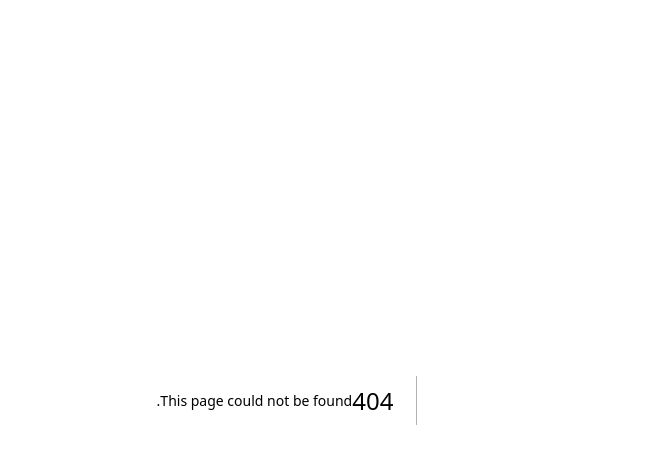
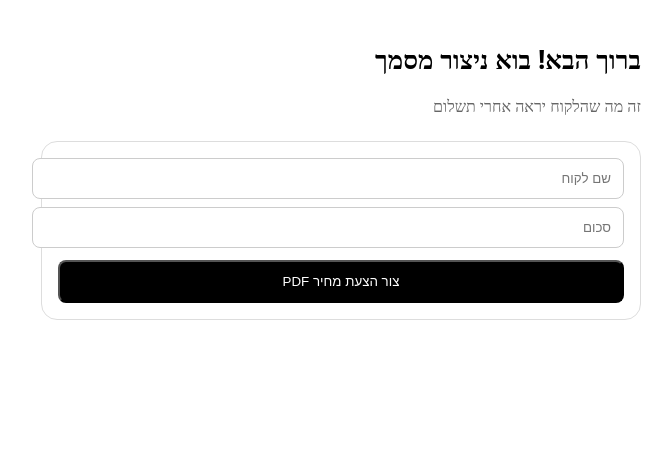
Before and after one commit to Yzerah/Bizbot-ai, a Next.js app: page /dashboard in a window 1280 px wide. Before the commit this address had no page. Shown: the top 464 px of the page, without its empty margins (385-1057 px from the left). Built offline with nearby package versions, Linux system fonts and the light colour scheme.

Commit message:
Create app/dashboard/page.tsx

```diff
--- /dev/null
+++ b/app/dashboard/page.tsx
@@ -0,0 +1,14 @@
+'use client'
+export default function Dashboard(){
+ return(
+  <main dir="rtl" style={{padding:24,maxWidth:600,margin:'0 auto',fontFamily:'system-ui'}}>
+   <h1 style={{fontSize:26,fontWeight:900}}>ברוך הבא! בוא ניצור מסמך</h1>
+   <p style={{color:'#666'}}>זה מה שהלקוח יראה אחרי תשלום</p>
+   <div style={{marginTop:24,border:'1px solid #ddd',borderRadius:16,padding:16}}>
+     <input placeholder="שם לקוח" style={{width:'100%',padding:12,border:'1px solid #ccc',borderRadius:8}}/>
+     <input placeholder="סכום" style={{width:'100%',padding:12,marginTop:8,border:'1px solid #ccc',borderRadius:8}}/>
+     <button style={{width:'100%',marginTop:12,padding:12,background:'#000',color:'#fff',borderRadius:8}}>צור הצעת מחיר PDF</button>
+   </div>
+  </main>
+ )
+}
```
